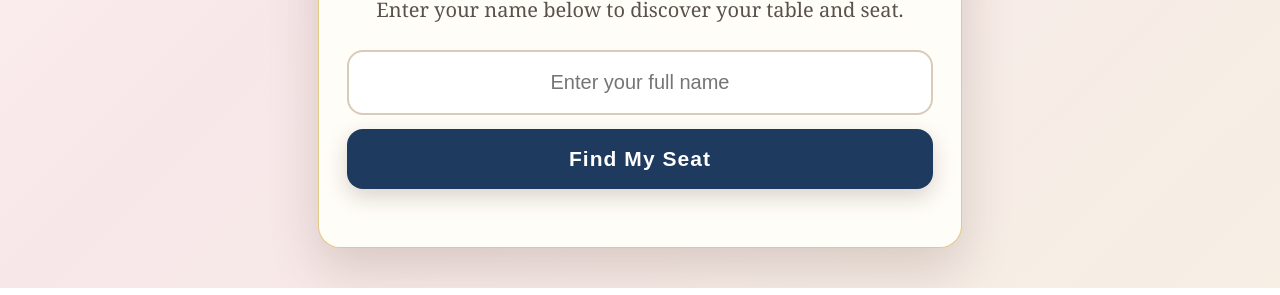
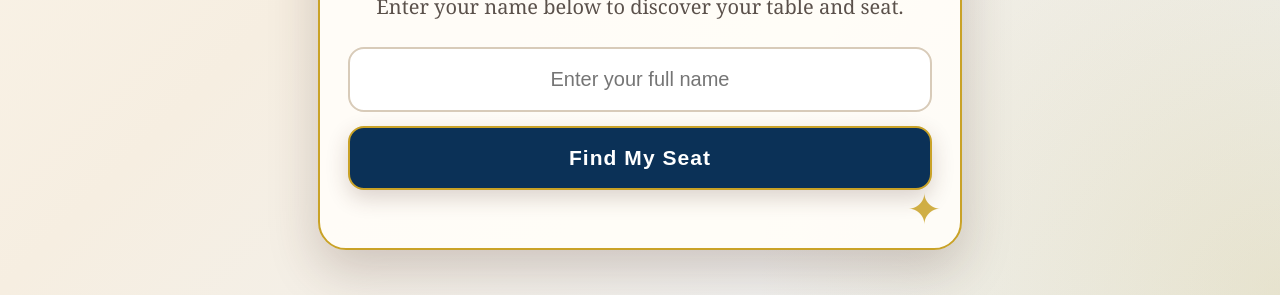
Before and after one commit to GorgeousEvents/wedding-seating-chart, a plain HTML site: page index.html in a window 1280 px wide. Shown: the part 892-1187 px from the top of the page. Drawn offline with Linux system fonts and the light colour scheme.

Commit message:
Update index.html

```diff
--- a/index.html
+++ b/index.html
@@ -3,38 +3,201 @@
 <meta charset="utf-8">
 <meta name="viewport" content="width=device-width, initial-scale=1">
 <title>Find Your Seat</title>
-<style>
-  :root { --brown:#4a2a20; --blue:#1e3a5f; --gold:#c9a227; --ivory:#fffaf0; }
-  * { box-sizing:border-box; }
-    .couple-photo {
-    display: block;
-    width: 100%;
-    max-width: 500px;
-    height: auto;
-    margin: 0 auto 25px;
-    border-radius: 18px;
-    box-shadow: 0 8px 25px rgba(0,0,0,0.18);
-  }
-  body { margin:0; min-height:100vh; font-family:Georgia, 'Times New Roman', serif;
-  background:linear-gradient(135deg,#fff9f7,#f8e7e9 48%,#f6efe4); color:var(--brown); }
-  .wrap { max-width:680px; margin:auto; padding:28px 18px 40px; }
-  .card { background:#fffdf8; border:1px solid rgba(201,162,39,.55); border-radius:22px;
-  box-shadow:0 20px 50px rgba(74,42,32,.18); padding:38px 28px; text-align:center; }
-  .kicker { letter-spacing:.22em; text-transform:uppercase; color:#b58b3a; font-size:15px; font-weight:bold; margin-bottom:8px; }
- h1 { margin:10px 0 8px; font-size:44px; color:#4a2a20; font-weight:normal; letter-spacing:.02em; }
- p { color:#5b514b; font-size:20px; line-height:1.6; margin:10px 0 24px; }
-input { width:100%; padding:19px 20px; border:2px solid #d8cbb9; border-radius:16px; font-size:20px; outline:none; text-align:center; background:#fff; }
-input:focus { border-color:var(--gold); }
+<style>:root {
+  --brown:#4a2a20;
+  --blue:#0b3157;
+  --gold:#c9a227;
+  --ivory:#fffaf0;
+}
 
-button { margin-top:14px; width:100%; padding:18px; border:0; border-radius:16px; background:var(--blue); color:white; font-size:21px; font-weight:bold; letter-spacing:.05em; cursor:pointer; box-shadow:0 8px 22px rgba(74,42,32,.2); }
+* {
+  box-sizing:border-box;
+}
 
-#result { margin-top:20px; text-align:left; font-size:28px; line-height:1.5; }
+body {
+  margin:0;
+  min-height:100vh;
+  font-family:Georgia, "Times New Roman", serif;
+  background:
+    radial-gradient(circle at top left, rgba(11,49,87,.18), transparent 28%),
+    radial-gradient(circle at bottom right, rgba(201,162,39,.20), transparent 30%),
+    linear-gradient(135deg,#fffaf0,#f6eee1 48%,#eef3f8);
+  color:var(--brown);
+  overflow-x:hidden;
+}
 
-.result { background:#fff; border-left:6px solid var(--gold); border-radius:14px; font-size:22px; padding:17px; margin:10px 0; box-shadow:0 5px 16px rgba(0,0,0,.07); }
-  .name { font-size:20px; font-weight:700; }
-  .table { font-size:28px; color:var(--blue); font-weight:700; margin-top:6px; }
-  .seat { color:#5b514b; margin-top:3px; }
-  .note { font-size:12px; margin-top:22px; color:#766c65; }
+body::before,
+body::after {
+  content:"";
+  position:fixed;
+  width:180px;
+  height:180px;
+  border-radius:50%;
+  background:
+    radial-gradient(circle at 35% 35%,#0b3157 0 18%,transparent 19%),
+    radial-gradient(circle at 65% 35%,#0b3157 0 18%,transparent 19%),
+    radial-gradient(circle at 35% 65%,#0b3157 0 18%,transparent 19%),
+    radial-gradient(circle at 65% 65%,#0b3157 0 18%,transparent 19%),
+    radial-gradient(circle,#fffaf0 0 12%,#c9a227 13% 18%,transparent 19%);
+  opacity:.9;
+  z-index:0;
+}
+
+body::before {
+  top:-45px;
+  left:-45px;
+  transform:rotate(-18deg);
+}
+
+body::after {
+  right:-45px;
+  bottom:-45px;
+  transform:rotate(18deg);
+}
+
+.couple-photo {
+  display:block;
+  width:100%;
+  max-width:500px;
+  height:auto;
+  margin:0 auto 25px;
+  border:6px solid var(--gold);
+  border-radius:24px;
+  box-shadow:0 12px 35px rgba(74,42,32,.28);
+  position:relative;
+  z-index:2;
+}
+
+.wrap {
+  max-width:680px;
+  margin:auto;
+  padding:28px 18px 45px;
+  position:relative;
+  z-index:2;
+}
+
+.card {
+  background:rgba(255,253,248,.97);
+  border:2px solid var(--gold);
+  border-radius:28px;
+  box-shadow:0 20px 50px rgba(74,42,32,.22);
+  padding:38px 28px;
+  text-align:center;
+  position:relative;
+}
+
+.card::before,
+.card::after {
+  content:"✦";
+  position:absolute;
+  color:var(--gold);
+  font-size:42px;
+  opacity:.85;
+}
+
+.card::before {
+  top:12px;
+  left:18px;
+}
+
+.card::after {
+  bottom:12px;
+  right:18px;
+}
+
+.kicker {
+  letter-spacing:.22em;
+  text-transform:uppercase;
+  color:#b58b3a;
+  font-size:15px;
+  font-weight:bold;
+  margin-bottom:8px;
+}
+
+h1 {
+  margin:10px 0 8px;
+  font-size:44px;
+  color:#4a2a20;
+  font-weight:normal;
+  letter-spacing:.02em;
+}
+
+p {
+  color:#5b514b;
+  font-size:20px;
+  line-height:1.6;
+  margin:10px 0 24px;
+}
+
+input {
+  width:100%;
+  padding:19px 20px;
+  border:2px solid #d8cbb9;
+  border-radius:16px;
+  font-size:20px;
+  outline:none;
+  text-align:center;
+  background:#fff;
+}
+
+input:focus {
+  border-color:var(--gold);
+}
+
+button {
+  margin-top:14px;
+  width:100%;
+  padding:18px;
+  border:2px solid var(--gold);
+  border-radius:16px;
+  background:var(--blue);
+  color:white;
+  font-size:21px;
+  font-weight:bold;
+  letter-spacing:.05em;
+  cursor:pointer;
+  box-shadow:0 8px 22px rgba(74,42,32,.2);
+}
+
+#result {
+  margin-top:20px;
+  text-align:left;
+  font-size:28px;
+  line-height:1.5;
+}
+
+.result {
+  background:#fff;
+  border-left:6px solid var(--gold);
+  border-radius:14px;
+  font-size:22px;
+  padding:17px;
+  margin:10px 0;
+  box-shadow:0 5px 16px rgba(0,0,0,.07);
+}
+
+.name {
+  font-size:20px;
+  font-weight:700;
+}
+
+.table {
+  font-size:28px;
+  color:var(--blue);
+  font-weight:700;
+  margin-top:6px;
+}
+
+.seat {
+  color:#5b514b;
+  margin-top:3px;
+}
+
+.note {
+  font-size:12px;
+  margin-top:22px;
+  color:#766c65;
+}
 </style>
 </head>
 <body>
```
